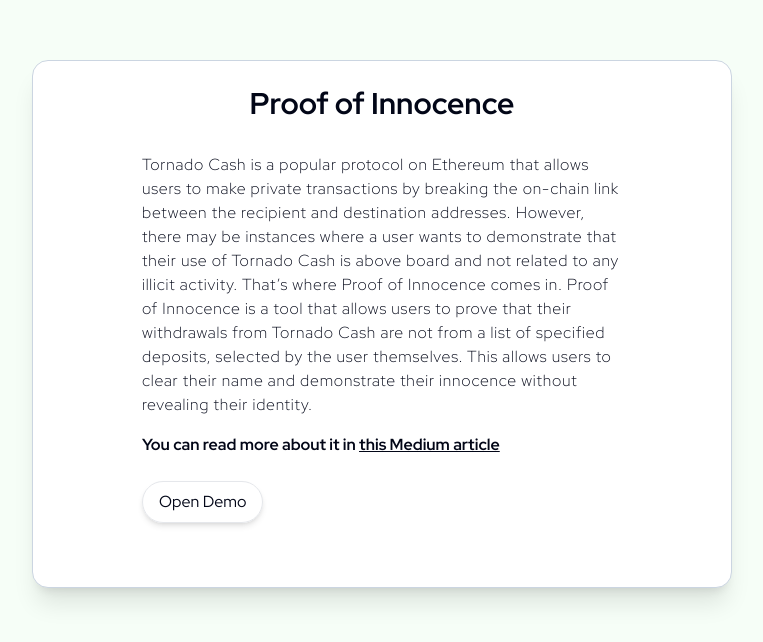
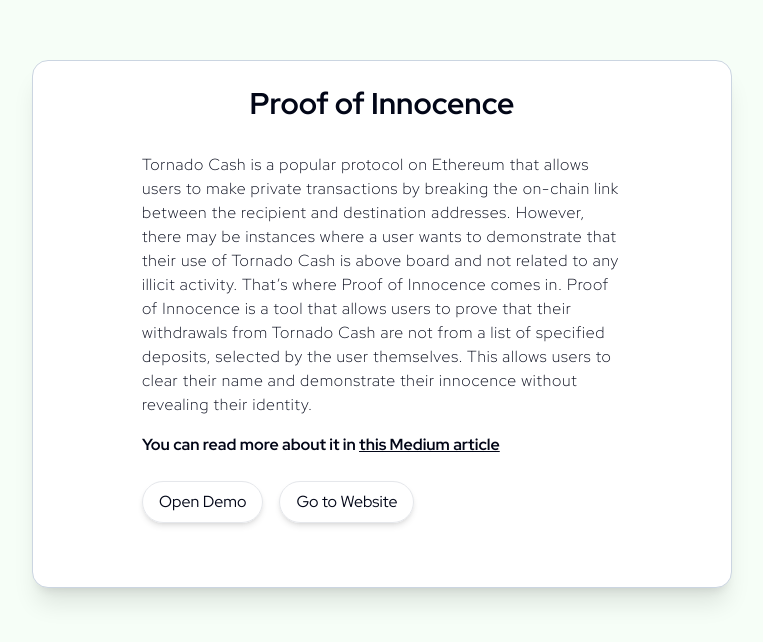
Before and after one commit to chainwayxyz/proof-of-innocence, a React (Create React App) app in the folder app/: page / in a window 1280 px wide. Shown: the part 116-758 px from the top of the page, without its empty margins (258-1021 px from the left). Built offline with nearby package versions, Linux system fonts and the light colour scheme.

Commit message:
feature: added poi backlink

```diff
--- a/app/src/pages/Home.tsx
+++ b/app/src/pages/Home.tsx
@@ -29,6 +29,13 @@
       >
         Open Demo
       </a>
+      <a
+        className="inline-block font-normal border rounded-full shadow-md mb-8 mt-6 ms-4 px-4 py-2 hover:bg-[#3F7474] hover:text-white hover:shadow-[#3F7474] hover:border-[#3F7474] ease-in-out duration-300"
+        href="https://proofofinnocence.com/"
+        target="_blank"
+      >
+        Go to Website
+      </a>
     </div>
   );
 };
```
